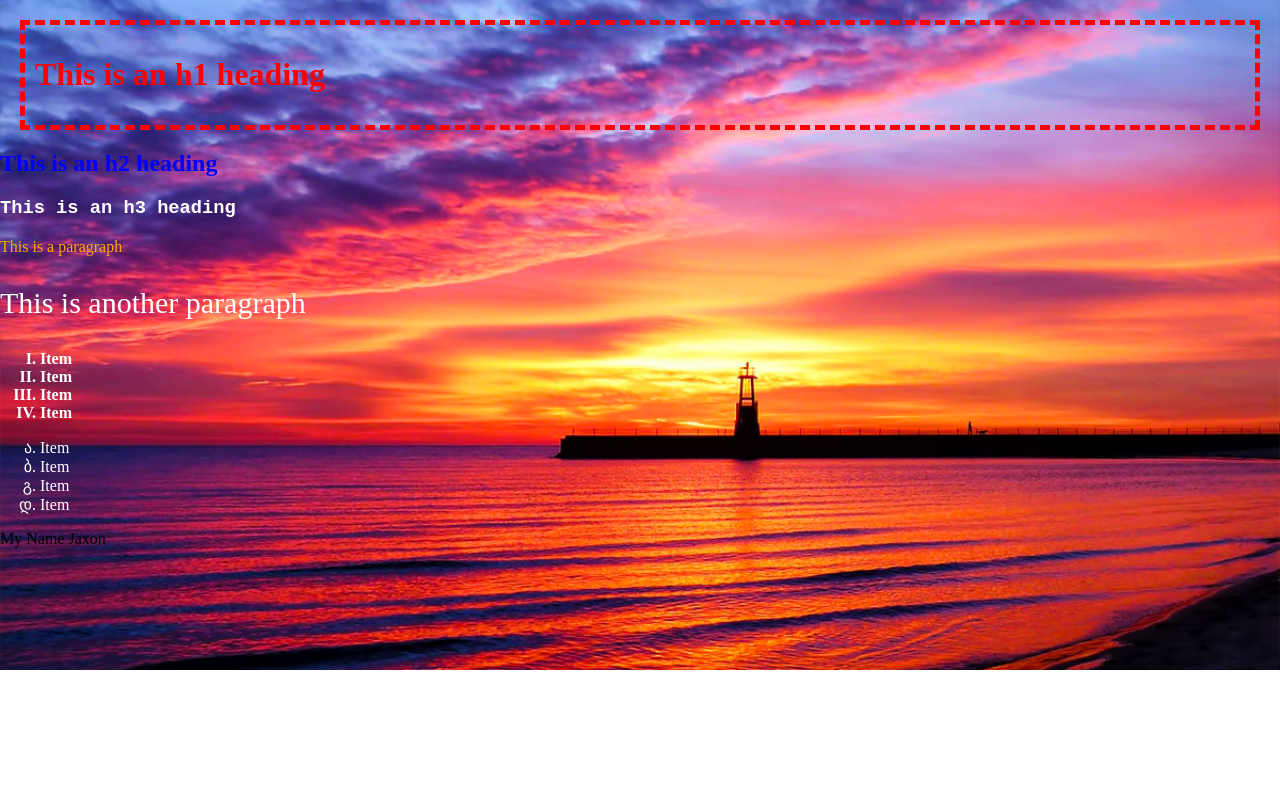
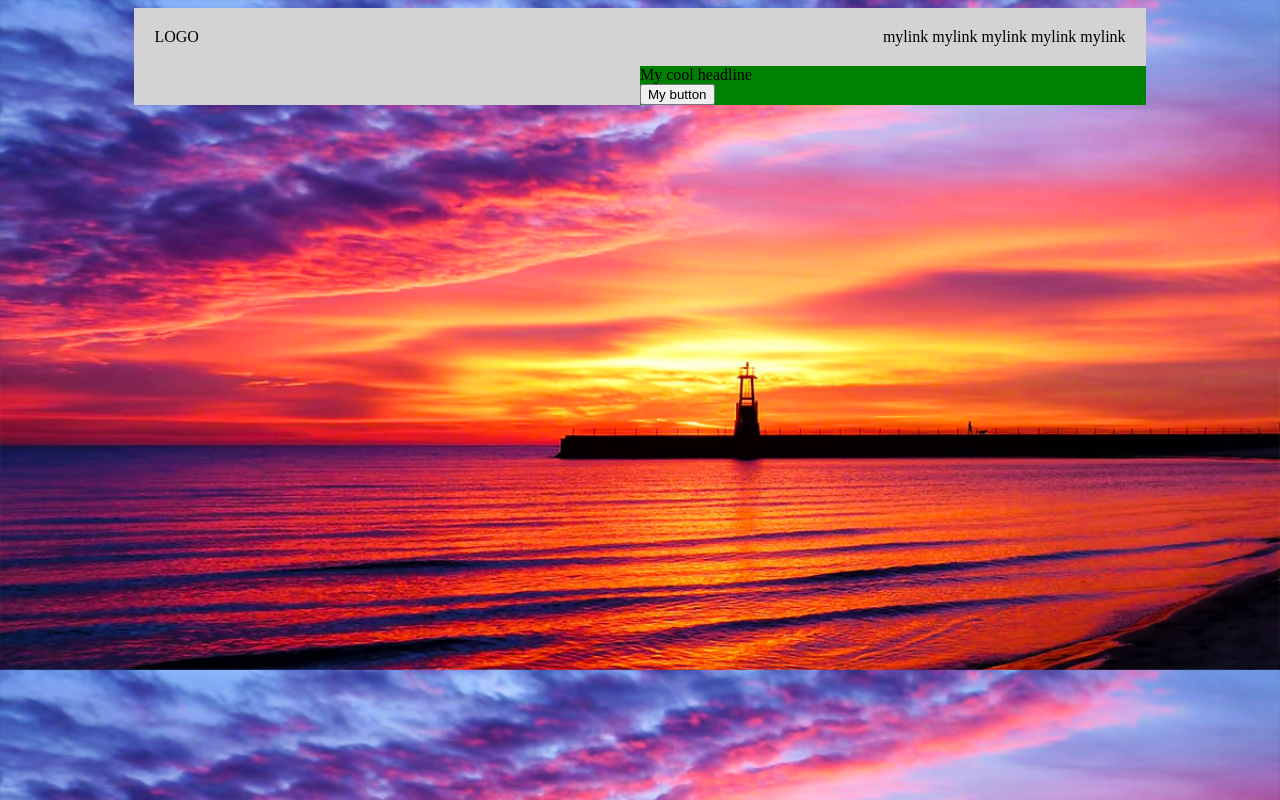
Before and after one commit to JaxonKnight28/CSS-Practice, a plain HTML site: page index.html in a window 1280 px wide. Drawn offline with Linux system fonts and the light colour scheme.

Commit message:
replicated a website for practice, used flexbox

```diff
--- a/css/styles.css
+++ b/css/styles.css
@@ -15,16 +15,25 @@ ul li {
     color: white;
 }
 body { /* This will help with the body */
-    margin: 0;
-    padding: 0; /*display:flex;  is very helpful*/
-    width: 100%;
-    height: auto;
-    background-image: url(../pictures/sunset-2.png);
-    background-repeat: no-repeat; /*These help a lot with background image*/
+    background-image: url(../pictures/sunset-2.png); /*These help a lot with background image*/
     background-size: cover;
 }
+.container {
+    width: 80%;
+    background-color: lightgray;
+    margin: 0 auto;
+}
 .header {
-    margin: 20px;
-    padding: 10px;
-    border: 5px dashed red;
+    display: flex;
+    justify-content: space-between;
+    padding: 20px;
 }
+/* These help to move the div to where you want it */
+.hero {
+    display: flex;
+    justify-content: flex-end;
+}
+.action {
+    width: 50%;
+    background-color: green;
+}
--- a/index.html
+++ b/index.html
@@ -13,29 +13,23 @@
     <title>CSS test</title>
 </head>
 <body>
-    <div class="header">
-    <h1>This is an h1 heading</h1>
-    </div>
-    <h2>This is an h2 heading</h2>
-    <h3>This is an h3 heading</h3>
-    <p style="color: orange;">This is a paragraph</p>
-    <p style="font-size: 30px; color: white;">This is another paragraph</p>
-    <ol>
-        <li>Item</li>
-        <li>Item</li>
-        <li>Item</li>
-        <li>Item</li>
-    </ol>
-    <ul>
-        <li>Item</li>
-        <li>Item</li>
-        <li>Item</li>
-        <li>Item</li>
-    </ul>
-    <!-- Bad: -->
-    <div>
-        My Name
-        <span>Jaxon</span>
+    <div class="container">
+        <div class="header">
+            <div class="logo">LOGO</div>
+            <div class="navagation">
+                <a>mylink</a>
+                <a>mylink</a>
+                <a>mylink</a>
+                <a>mylink</a>
+                <a>mylink</a>
+             </div>
+        </div>
+        <div class="hero">
+            <div class="action">
+                <div>My cool headline</div>
+                <button>My button</button>
+            </div>
+        </div>
     </div>
 </body>
 </html>
```
